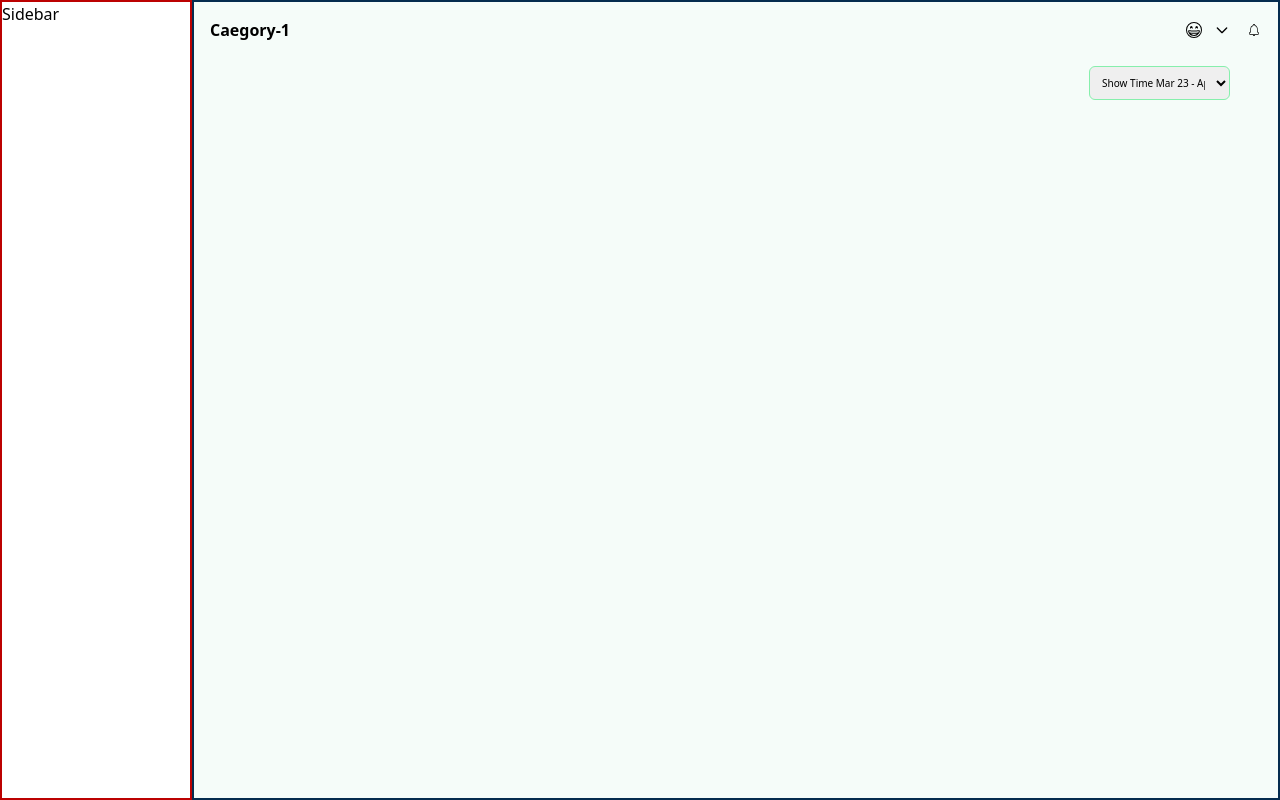
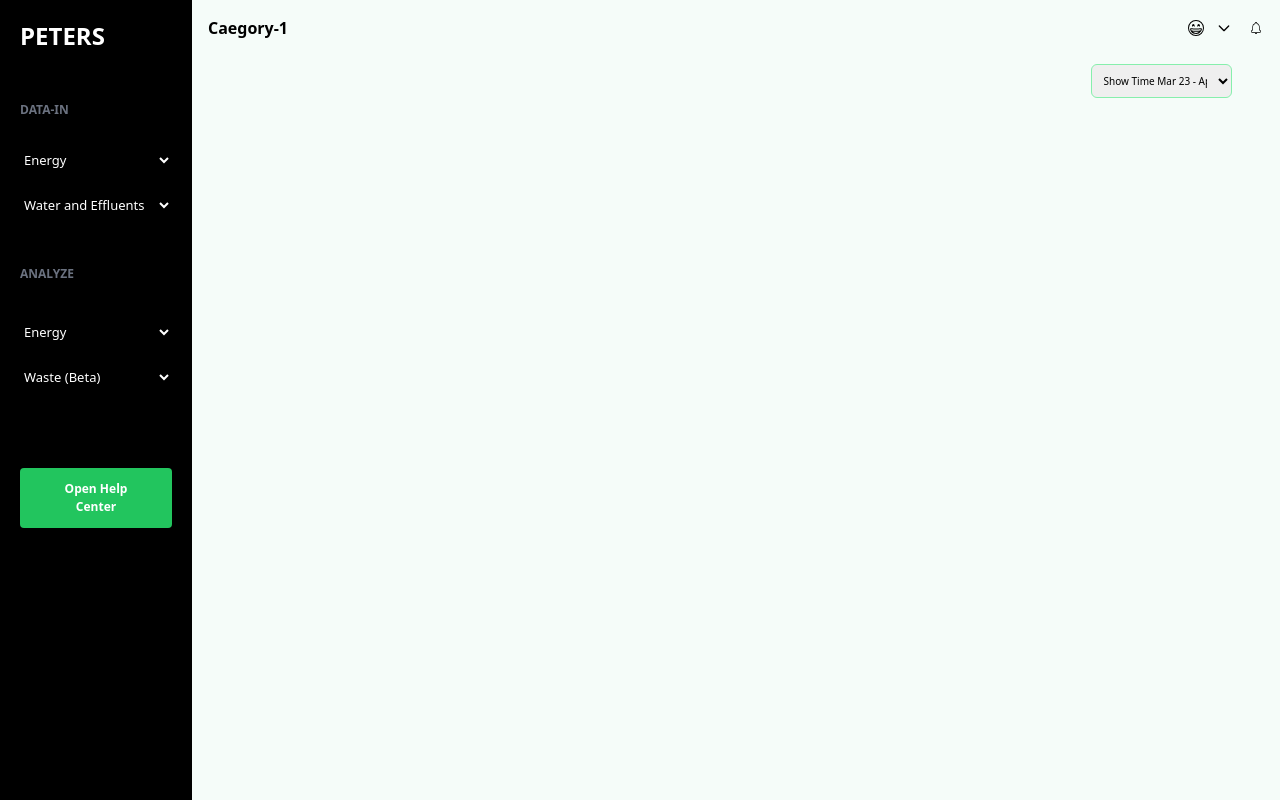
Before and after one commit to mdfaizan973/greenmentor-company, a React (Vite) app in the folder dashboardui/: page / in a window 1280 px wide. Built offline with nearby package versions, Linux system fonts and the light colour scheme.

Commit message:
able to make sidebar

```diff
--- a/dashboardui/src/App.css
+++ b/dashboardui/src/App.css
@@ -6,10 +6,8 @@
 }
 .side_bar {
   width: 15%;
-  border: 2px solid rgb(188, 1, 1);
 }
 .content {
   width: 85%;
-  border: 2px solid rgb(5, 44, 79);
   background-color: #f5fcf9;
 }
--- a/dashboardui/src/Components/Sidebar.jsx
+++ b/dashboardui/src/Components/Sidebar.jsx
@@ -1,3 +1,50 @@
-export default function Sidebar() {
-  return <div>Sidebar</div>;
-}
+const Sidebar = () => {
+  return (
+    <div className="flex h-screen bg-black text-white">
+      {/* Sidebar */}
+      <aside className="w-full p-5 bg-black">
+        <div className="text-2xl font-bold mb-2">PETERS</div>
+        <div className="mt-[50px]">
+          <div className="text-xs mt-4 font-bold text-gray-500 mb-4">
+            DATA-IN
+          </div>
+
+          {/* Select Tag */}
+          <select className="mt-4 w-full text-[13px] rounded-md bg-black text-white focus:outline-none ">
+            <option>Energy</option>
+            <option>Energy</option>
+            <option>Energy</option>
+          </select>
+          <select className="mt-6 w-full text-[13px] rounded-md bg-black text-white focus:outline-none ">
+            <option>Water and Effluents</option>
+            <option>Water and Effluents</option>
+            <option>Water and Effluents</option>
+          </select>
+        </div>
+
+        <div className="mt-[50px]">
+          <div className="text-xs font-bold text-gray-500 mt-4 mb-4">
+            ANALYZE
+          </div>
+          <select className="mt-6 w-full text-[13px] rounded-md bg-black text-white focus:outline-none ">
+            <option>Energy</option>
+            <option>Energy</option>
+            <option>Energy</option>
+          </select>
+          <select className="mt-6 w-full text-[13px] rounded-md bg-black  focus:outline-none ">
+            <option>
+              Waste <span className="text-xs text-green-800">(Beta)</span>
+            </option>
+            <option>Waste</option>
+            <option>Waste</option>
+          </select>
+        </div>
+        <button className="bg-green-500 hover:bg-green-600 text-white text-[12px] mt-[80px] font-bold py-3 px-10 rounded">
+          Open Help Center
+        </button>
+      </aside>
+    </div>
+  );
+};
+
+export default Sidebar;
```
